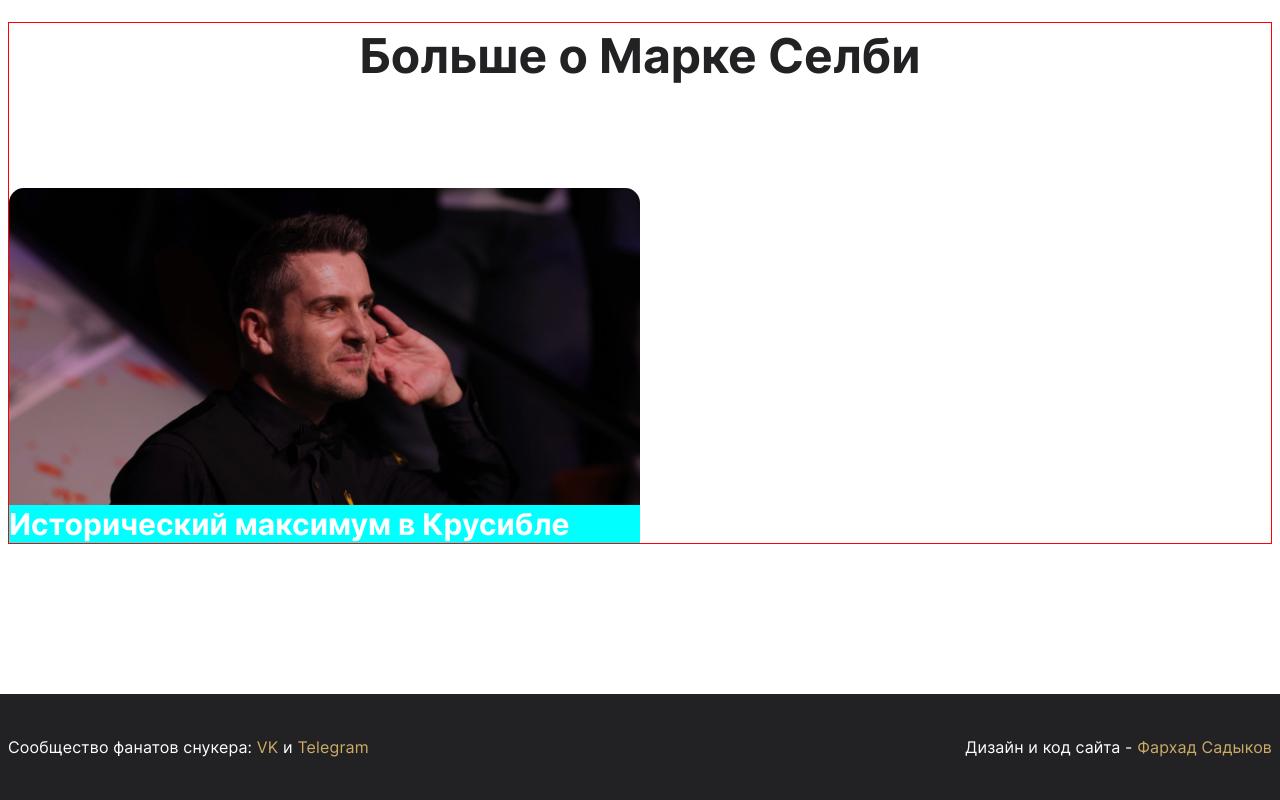
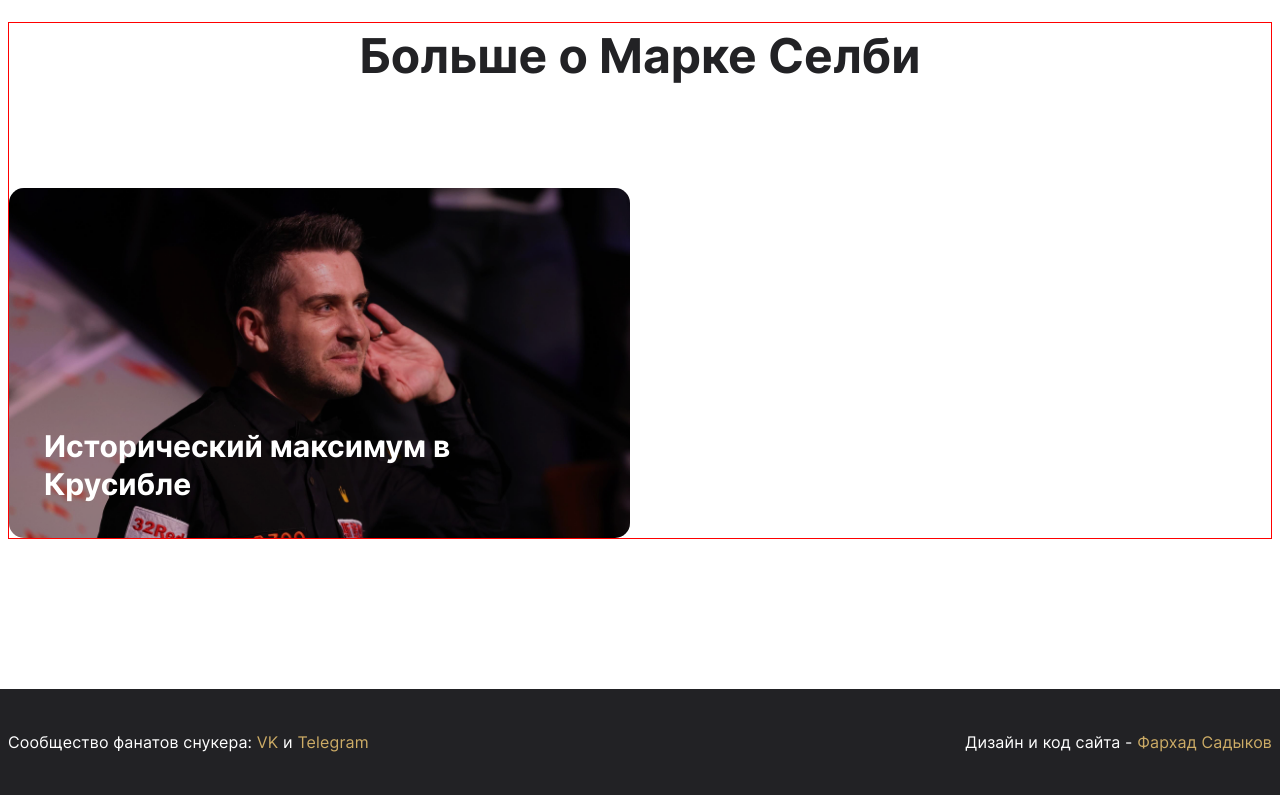
Before and after one commit to everwaveme/mark-selby, a website: page www/index.html in a window 1280 px wide. Shown: the part 8284-9084 px from the top of the page. Drawn offline with Linux system fonts and the light colour scheme.

Commit message:
more-info first block

```diff
--- a/src/styles/blocks/_more-info.scss
+++ b/src/styles/blocks/_more-info.scss
@@ -19,24 +19,33 @@
 .more-info-list {
   display: flex;
   flex-wrap: wrap;
+  margin: -10px -10px;
   list-style: none;
 }
 
 .more-info-item {
   position: relative;
   flex-basis: 50%;
+  padding: 10px;
+}
+
+.more-info-link {
 }
 
 .more-info-img {
+  width: 100%;
+  height: 100%;
+  object-fit: cover;
   border-radius: 15px;
 }
 
 .more-info-fade {
   position: absolute;
-  top: 0;
-  right: 0;
-  left: 0;
-  bottom: 0;
+  top: 10px;
+  right: 10px;
+  left: 10px;
+  bottom: 10px;
+  // width: 100%;
   background: rgba(0, 0, 0, .2);
   border-radius: 15px;
 }
@@ -46,12 +55,18 @@
   position: absolute;
   left: 0;
   bottom: 0;
-  width: 100%;
+  padding: 35px;
+  // width: 100%;
   font-weight: 700;
   font-size: 30px;
   line-height: 38px;
   color: $color-light;
-  background-color: aqua;
+
+  &:hover {
+    color: $color-accent;
+    opacity: .8;
+    text-decoration: underline;
+  }
 
   // text-shadow: 0px 4px 4px rgba(0, 0, 0, 0.2);
 }
--- a/www/index.html
+++ b/www/index.html
@@ -250,11 +250,16 @@
         <h2 class="more-info-title">Больше о Марке Селби</h2>
         <ul class="more-info-list">
           <li class="more-info-item">
-            <img class="more-info-img" src="./images/mark-selby-hm.jpg" alt="Исторический максимум Марка Селби">
-            <div class="more-info-fade"></div>
-            <p class="more-info-caption">
-              Исторический максимум в Крусибле
-            </p>
+            <a href="#" class="more-info-link">
+              <img class="more-info-img" src="./images/mark-selby-hm.jpg" alt="Исторический максимум Марка Селби">
+              <div class="more-info-fade">
+                <p class="more-info-caption">
+                  Исторический максимум в Крусибле
+                </p>
+              </div>
+
+            </a>
+
           </li>
         </ul>
 
```
Also changed, not shown: www/style/style.css.
